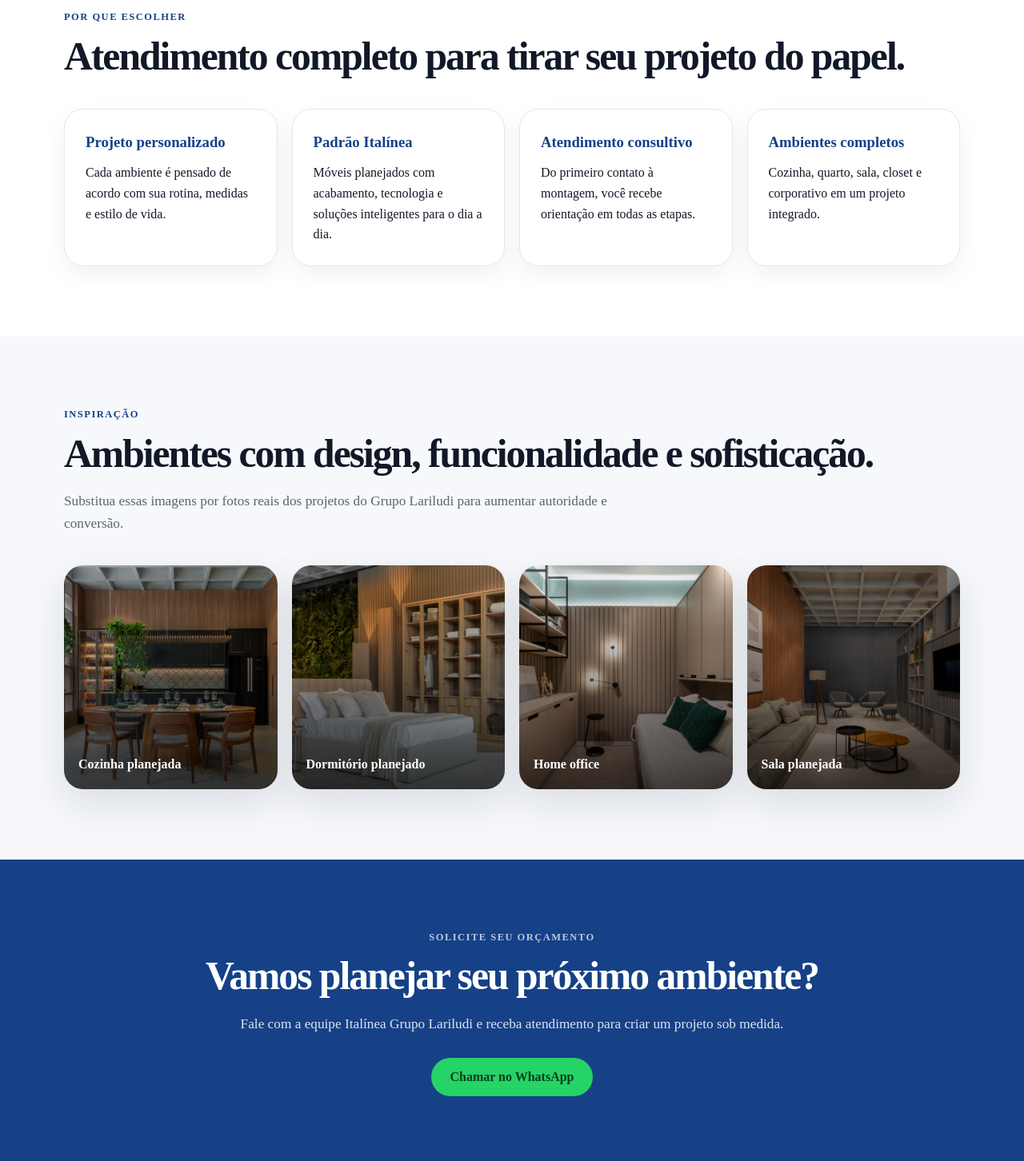
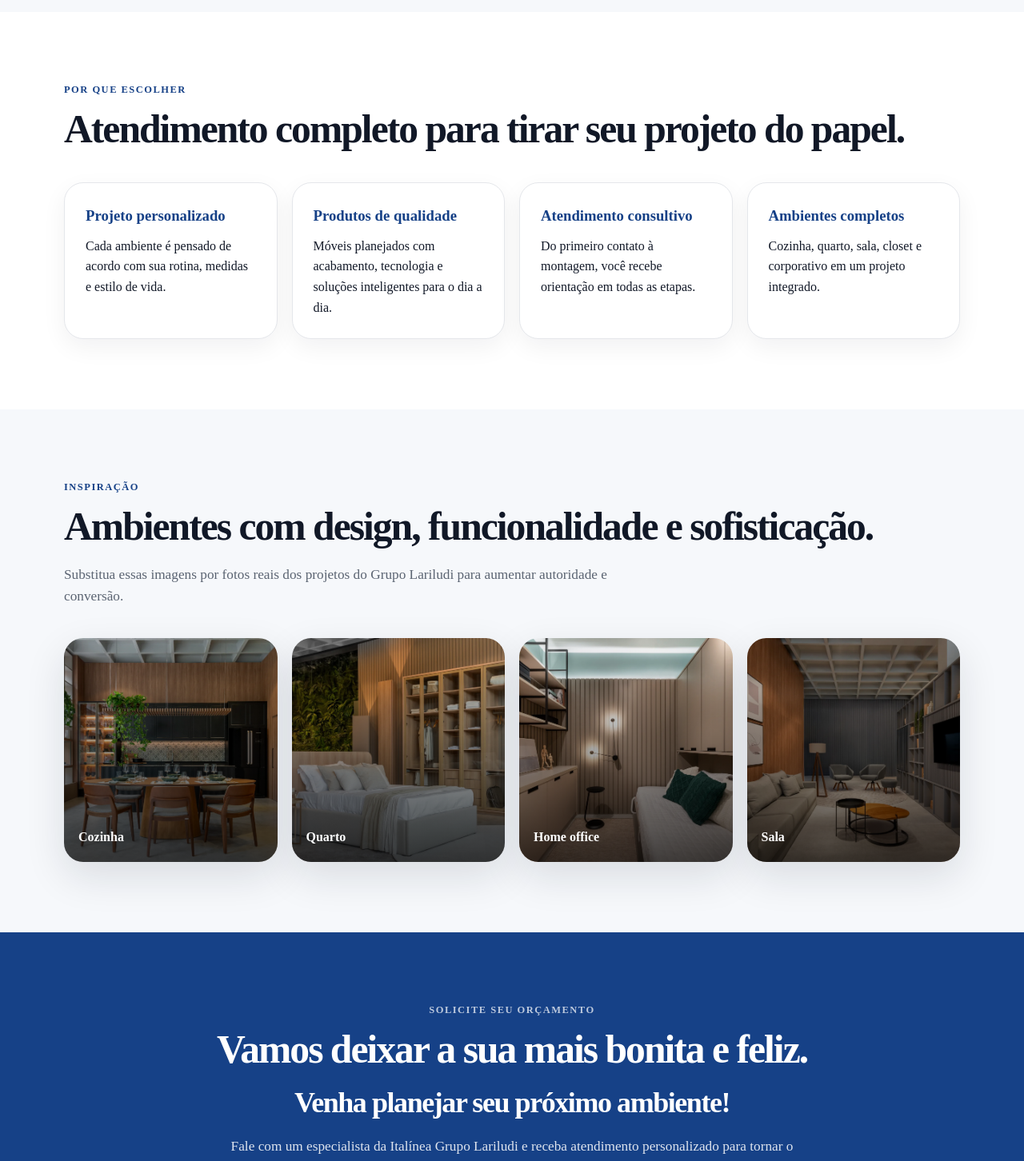
Before and after one commit to RamonDevillart/italinea-lariludi, a Next.js app: page / in a window 1280 px wide. Shown: the part 1330-2782 px from the top of the page at 80% size. Built offline with nearby package versions, Linux system fonts and the light colour scheme.

Commit message:
FIX: ajustes

```diff
--- a/app/globals.css
+++ b/app/globals.css
@@ -64,6 +64,13 @@ img {
 .section-title {
   font-size: clamp(2rem, 4vw, 3.1rem);
   line-height: 1.1;
+  margin-bottom: 18px;
+  letter-spacing: -0.04em;
+}
+
+.section-title-mid {
+  font-size: clamp(1.5rem, 3vw, 2.25rem);
+  line-height: 1.2;
   margin-bottom: 18px;
   letter-spacing: -0.04em;
 }
--- a/components/Hero.tsx
+++ b/components/Hero.tsx
@@ -7,7 +7,8 @@ export function Hero() {
     <section id="inicio" className="hero">
       <div className="container hero-grid">
         <div>
-          <p className="eyebrow">Móveis planejados com padrão Italínea</p>
+          <p className="eyebrow">Móveis planejados Italínea</p>
+          <p>Somos a maior rede de lojas de móveis planejados da América Latina. Mais do que isso, somos especialistas em realizar projetos de vida feliz.</p>
           <h1>Projetos sob medida para transformar seu ambiente.</h1>
           <p>
             Cozinhas, dormitórios, closets, salas e ambientes corporativos planejados com elegância,
--- a/components/Sections.tsx
+++ b/components/Sections.tsx
@@ -65,9 +65,10 @@ export function CTA() {
     <section id="contato" className="section cta">
       <div className="container">
         <p className="eyebrow" style={{ color: "rgba(255,255,255,.72)" }}>Solicite seu orçamento</p>
-        <h2 className="section-title">Vamos planejar seu próximo ambiente?</h2>
+        <h2 className="section-title">Vamos deixar a sua mais bonita e feliz.</h2>
+        <h2 className="section-title-mid">Venha planejar seu próximo ambiente!</h2>
         <p className="section-description">
-          Fale com a equipe Italínea Grupo Lariludi e receba atendimento para criar um projeto sob medida.
+          Fale com um especialista da Italínea Grupo Lariludi e receba atendimento personalizado para tornar o seu projeto uma realidade.
         </p>
         <a className="btn btn-whatsapp" href={whatsappUrl} target="_blank" rel="noreferrer">
           Chamar no WhatsApp
@@ -84,7 +85,7 @@ export function Footer() {
       <div className="container footer-grid">
         <div>
           <h3>Italínea Grupo Lariludi</h3>
-          <p>Móveis planejados com projeto personalizado e padrão Italínea.</p>
+          <p>Móveis planejados Italínea.</p>
         </div>
         <div>
           <h3>Contato</h3>
--- a/data/site.ts
+++ b/data/site.ts
@@ -3,7 +3,7 @@ export const siteConfig = {
   url: "https://www.seudominio.com.br",
   title: "Italínea Grupo Lariludi | Móveis Planejados",
   description:
-    "Projetos de móveis planejados para cozinhas, quartos, closets, salas, banheiros e ambientes corporativos com padrão Italínea.",
+    "Projetos de móveis planejados para cozinhas, quartos, closets, salas, banheiros e ambientes corporativos  Italínea.",
   whatsapp: "5521985540484",
   instagram: "https://www.instagram.com/",
   address: ["Rod. Amaral Peixoto - Km 22,5 - S. José do Imbassaí",
@@ -32,7 +32,7 @@ export const diferenciais = [
     description: "Cada ambiente é pensado de acordo com sua rotina, medidas e estilo de vida.",
   },
   {
-    title: "Padrão Italínea",
+    title: "Produtos de qualidade",
     description: "Móveis planejados com acabamento, tecnologia e soluções inteligentes para o dia a dia.",
   },
   {
@@ -47,12 +47,12 @@ export const diferenciais = [
 
 export const portfolio = [
   {
-    title: "Cozinha planejada",
+    title: "Cozinha",
     image:
       "/images/cozinha.webp",
   },
   {
-    title: "Dormitório planejado",
+    title: "Quarto",
     image:
       "/images/quarto.webp",
   },
@@ -62,7 +62,7 @@ export const portfolio = [
       "/images/home-office.webp",
   },
   {
-    title: "Sala planejada",
+    title: "Sala",
     image:
       "/images/sala.webp",
   },
```
